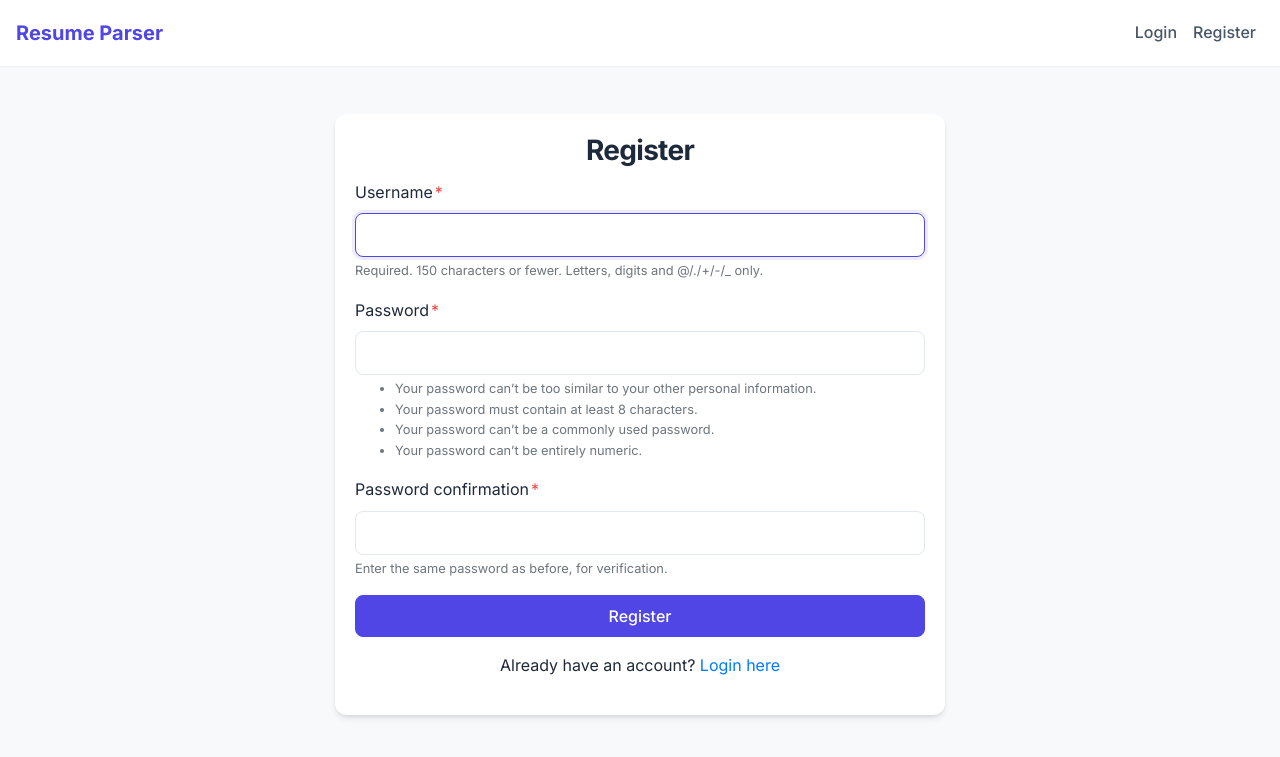
After one commit to OmkarPathak/ResumeParser, a Django app: page /register/ in a window 1280 px wide. The commit adds this page. Shown: the top 757 px of the page. Run offline with Django 3.2, Linux system fonts and the light colour scheme; some libraries are stand-ins or nearby versions.

Commit message:
Added user auth and signup

```diff
--- a/resume_parser/parser_app/models.py
+++ b/resume_parser/parser_app/models.py
@@ -5,8 +5,10 @@ from django.forms import ClearableFileInput
 # for deleting media files after record is deleted
 from django.db.models.signals import post_delete
 from django.dispatch import receiver
+from django.contrib.auth.models import User
 
 class Resume(models.Model):
+    user          = models.ForeignKey(User, on_delete=models.CASCADE, null=True, blank=True)
     resume        = models.FileField('Upload Resumes', upload_to='resumes/')
     name          = models.CharField('Name', max_length=255, null=True, blank=True)
     tag           = models.CharField('Tag', max_length=255, null=True, blank=True)
--- a/resume_parser/parser_app/templates/navbar.html
+++ b/resume_parser/parser_app/templates/navbar.html
@@ -9,6 +9,10 @@
     </button>
     <div class="navbar-collapse collapse" id="navbarNav">
         <ul class="navbar-nav ml-auto">
+            {% if user.is_authenticated %}
+                <li class="nav-item">
+                    <span class="nav-link text-dark font-weight-bold">Hi, {{ user.username }}</span>
+                </li>
                 <li class="nav-item {% if request.resolver_match.url_name == 'homepage' %} active {% endif %}">
                     <a class="nav-link" href="{% url 'homepage'%}">Homepage</a>
                 </li>
@@ -21,6 +25,19 @@
                 <li class="nav-item {% if request.resolver_match.url_name == 'jd_matcher' %} active {% endif %}">
                     <a class="nav-link" href="{% url 'jd_matcher'%}">JD Matcher</a>
                 </li>
+            {% endif %}
+            {% if user.is_authenticated %}
+                <li class="nav-item">
+                    <a class="nav-link text-danger" href="{% url 'logout' %}">Logout</a>
+                </li>
+            {% else %}
+                <li class="nav-item">
+                    <a class="nav-link text-primary" href="{% url 'login' %}">Login</a>
+                </li>
+                <li class="nav-item">
+                    <a class="nav-link text-success" href="{% url 'register' %}">Register</a>
+                </li>
+            {% endif %}
         </ul>
     </div>
 </nav>
--- /dev/null
+++ b/resume_parser/parser_app/templates/registration/register.html
@@ -0,0 +1,24 @@
+{% extends 'base.html' %}
+{% load crispy_forms_tags %}
+
+{% block title %}Register - Resume Parser{% endblock %}
+
+{% block content %}
+<div class="row justify-content-center mt-5">
+    <div class="col-md-6">
+        <div class="card shadow-sm">
+            <div class="card-body">
+                <h3 class="card-title text-center">Register</h3>
+                <form method="post">
+                    {% csrf_token %}
+                    {{ form|crispy }}
+                    <button type="submit" class="btn btn-primary btn-block">Register</button>
+                </form>
+                <div class="mt-3 text-center">
+                    <p>Already have an account? <a href="{% url 'login' %}">Login here</a></p>
+                </div>
+            </div>
+        </div>
+    </div>
+</div>
+{% endblock %}
--- a/resume_parser/parser_app/urls.py
+++ b/resume_parser/parser_app/urls.py
@@ -14,6 +14,7 @@ Including another URLconf
     2. Add a URL to urlpatterns:  path('blog/', include('blog.urls'))
 """
 from django.urls import path, include
+from django.contrib.auth import views as auth_views
 from . import views
 from django.conf import settings
 from django.conf.urls.static import static
@@ -27,4 +28,7 @@ urlpatterns = [
     path('resumes/delete/bulk/', views.delete_bulk_resumes, name='delete_bulk_resumes'),
     path('chat/', views.chat_view, name='chat_view'),
     path('jd-matcher/', views.jd_matcher, name='jd_matcher'),
+    path('login/', auth_views.LoginView.as_view(), name='login'),
+    path('logout/', auth_views.LogoutView.as_view(next_page='homepage'), name='logout'),
+    path('register/', views.register_view, name='register'),
 ] + static(settings.MEDIA_URL, document_root=settings.MEDIA_ROOT)
--- a/resume_parser/parser_app/views.py
+++ b/resume_parser/parser_app/views.py
@@ -14,6 +14,22 @@ from concurrent.futures import ThreadPoolExecutor, as_completed
 from django.db import connection
 from django.db.models import Avg
 import time
+
+from django.contrib.auth import login
+from django.contrib.auth.forms import UserCreationForm
+from django.contrib.auth.decorators import login_required
+
+def register_view(request):
+    if request.method == 'POST':
+        form = UserCreationForm(request.POST)
+        if form.is_valid():
+            user = form.save()
+            login(request, user)
+            messages.success(request, 'Registration successful. Welcome!')
+            return redirect('homepage')
+    else:
+        form = UserCreationForm()
+    return render(request, 'registration/register.html', {'form': form})
 
 def process_single_resume(file, tag):
     """
@@ -64,7 +80,8 @@ def process_single_resume(file, tag):
                     'email': resume.email,
                     'skills': resume.skills,
                     'ai_summary': resume.ai_summary,
-                    'file_url': resume.resume.url if resume.resume else ''
+                    'file_url': resume.resume.url if resume.resume else '',
+                    'user_id': resume.user.id if resume.user else None
                 }
                 vector_store.add_document(text, metadata)
                 print(f"Auto-Indexed: {resume.name}")
@@ -80,6 +97,7 @@ def process_single_resume(file, tag):
         # Close connection to prevent leaks in threads
         connection.close()
 
+@login_required
 def jd_matcher(request):
     """
     View to match Job Description against indexed resumes.
@@ -90,13 +108,16 @@ def jd_matcher(request):
             try:
                 from .agents.vector_store import VectorStore
                 vector_store = VectorStore()
-                results = vector_store.search(job_description, top_k=50) # Get top 50 matches
+                results = vector_store.search(job_description, top_k=50, user_id=request.user.id) # Get top 50 matches
                 return render(request, 'jd_matcher.html', {'results': results, 'job_description': job_description})
             except Exception as e:
                 messages.error(request, f"Error during matching: {e}")
 
     return render(request, 'jd_matcher.html')
 
+from django.contrib.auth.decorators import login_required
+
+@login_required
 def homepage(request):
     if request.method == 'POST':
         # Removed Resume.objects.all().delete() to maintain history
@@ -114,6 +135,7 @@ def homepage(request):
                 try:
                     resume = Resume(resume=file)
                     resume.tag = request.POST.get('tag')
+                    resume.user = request.user
                     resume.save()
                     resume_ids.append(resume.id)
                 except IntegrityError:
@@ -140,17 +162,23 @@ def homepage(request):
     else:
         file_form = UploadResumeModelForm()
 
-    # Calculate Average Processing Time
-    avg_time = Resume.objects.aggregate(Avg('processing_time'))['processing_time__avg']
+    # Calculate Average Processing Time (Global or User specific? Let's make it global for now or user specific if preferred)
+    # Let's filter by user if logged in
+    if request.user.is_authenticated:
+        avg_time = Resume.objects.filter(user=request.user).aggregate(Avg('processing_time'))['processing_time__avg']
+    else:
+        avg_time = 0 # Or global average
+
     avg_time = round(avg_time, 2) if avg_time else 0
 
     return render(request, 'home.html', {'form': file_form, 'avg_processing_time': avg_time})
 
+@login_required
 def resumes_list(request):
-    resumes = Resume.objects.all().order_by('-uploaded_on')
+    resumes = Resume.objects.filter(user=request.user).order_by('-uploaded_on')
 
     # Get distinct tags for filter dropdown
-    tags = Resume.objects.exclude(tag__isnull=True).exclude(tag__exact='').values_list('tag', flat=True).distinct()
+    tags = Resume.objects.filter(user=request.user).exclude(tag__isnull=True).exclude(tag__exact='').values_list('tag', flat=True).distinct()
 
     # Filter by tag
     selected_tag = request.GET.get('tag')
@@ -194,24 +222,35 @@ def resumes_list(request):
     }
     return render(request, 'resumes_list.html', context)
 
+@login_required
 def delete_resume(request, pk):
-    resume = Resume.objects.get(pk=pk)
-    resume.delete()
-    messages.success(request, 'Resume deleted successfully!')
+    try:
+        resume = Resume.objects.get(pk=pk, user=request.user)
+        resume.delete()
+        messages.success(request, 'Resume deleted successfully!')
+    except Resume.DoesNotExist:
+        messages.warning(request, 'Resume not found or access denied.')
     return redirect('resumes_list')
 
+@login_required
 def delete_bulk_resumes(request):
     if request.method == 'POST':
         resume_ids = request.POST.getlist('bulk_delete')
         if resume_ids:
-            Resume.objects.filter(id__in=resume_ids).delete()
+            Resume.objects.filter(id__in=resume_ids, user=request.user).delete()
             messages.success(request, f'{len(resume_ids)} resumes deleted successfully!')
         else:
             messages.warning(request, 'No resumes selected for deletion.')
     return redirect('resumes_list')
 
+@login_required
 def update_resume(request, pk):
-    resume = Resume.objects.get(pk=pk)
+    try:
+        resume = Resume.objects.get(pk=pk, user=request.user)
+    except Resume.DoesNotExist:
+        messages.warning(request, 'Resume not found or access denied.')
+        return redirect('resumes_list')
+
     if request.method == 'POST':
         resume.name = request.POST.get('name')
         resume.email = request.POST.get('email')
@@ -231,6 +270,7 @@ def update_resume(request, pk):
     return render(request, 'update_resume.html', {'resume': resume})
 
 import csv
+@login_required
 def export_resumes(request):
     response = HttpResponse(content_type='text/csv')
     response['Content-Disposition'] = 'attachment; filename="resumes.csv"'
@@ -238,7 +278,7 @@ def export_resumes(request):
     writer = csv.writer(response)
     writer.writerow(['Name', 'Email', 'Mobile Number', 'Tag', 'Education', 'Skills', 'Company Names', 'Designation', 'Experience', 'Uploaded On'])
 
-    resumes = Resume.objects.all().order_by('-uploaded_on')
+    resumes = Resume.objects.filter(user=request.user).order_by('-uploaded_on')
 
     # Filter by tag
     selected_tag = request.GET.get('tag')
@@ -266,15 +306,34 @@ def export_resumes(request):
 # --- RAG Chat View ---
 from .agents.rag_agent import RAGAgent
 
+@login_required
 def chat_view(request):
     if request.method == 'POST':
+        # Check if it's a reset request
+        if request.POST.get('reset') == 'true':
+            request.session['chat_history'] = []
+            return JsonResponse({'status': 'success', 'message': 'Chat history cleared'})
+
         query = request.POST.get('query')
         if not query:
             return JsonResponse({'error': 'No query provided'}, status=400)
 
         try:
+            # 1. Get History from Session
+            history = request.session.get('chat_history', [])
+
             agent = RAGAgent()
-            answer = agent.chat(query)
+
+            # 2. Pass History to Agent & User ID
+            answer = agent.chat(query, history=history, user_id=request.user.id)
+
+            # 3. Update History
+            history.append({'role': 'User', 'content': query})
+            history.append({'role': 'AI', 'content': answer})
+
+            # 4. Save back to Session
+            request.session['chat_history'] = history
+
             return JsonResponse({'answer': answer})
         except Exception as e:
             print(f"Chat Error: {e}")
--- a/resume_parser/resume_parser/settings.py
+++ b/resume_parser/resume_parser/settings.py
@@ -138,3 +138,7 @@ SESSION_SAVE_EVERY_REQUEST = True
 
 # Set to None for no limit, or increase the integer
 DATA_UPLOAD_MAX_NUMBER_FILES = 500
+
+LOGIN_URL = 'login'
+LOGIN_REDIRECT_URL = 'homepage'
+LOGOUT_REDIRECT_URL = 'login'
```
Also changed, not shown: resume_parser/parser_app/agents/rag_agent.py (+19 -3 lines), resume_parser/parser_app/agents/vector_store.py (+21 -3 lines), resume_parser/parser_app/templates/chat.html (+37 -5 lines), resume_parser/parser_app/templates/registration/login.html (added, +24 -0 lines), resume_parser/parser_app/migrations/0016_resume_user.py (added), 1 other file. Lines whose indentation alone changed are shown as unchanged.
